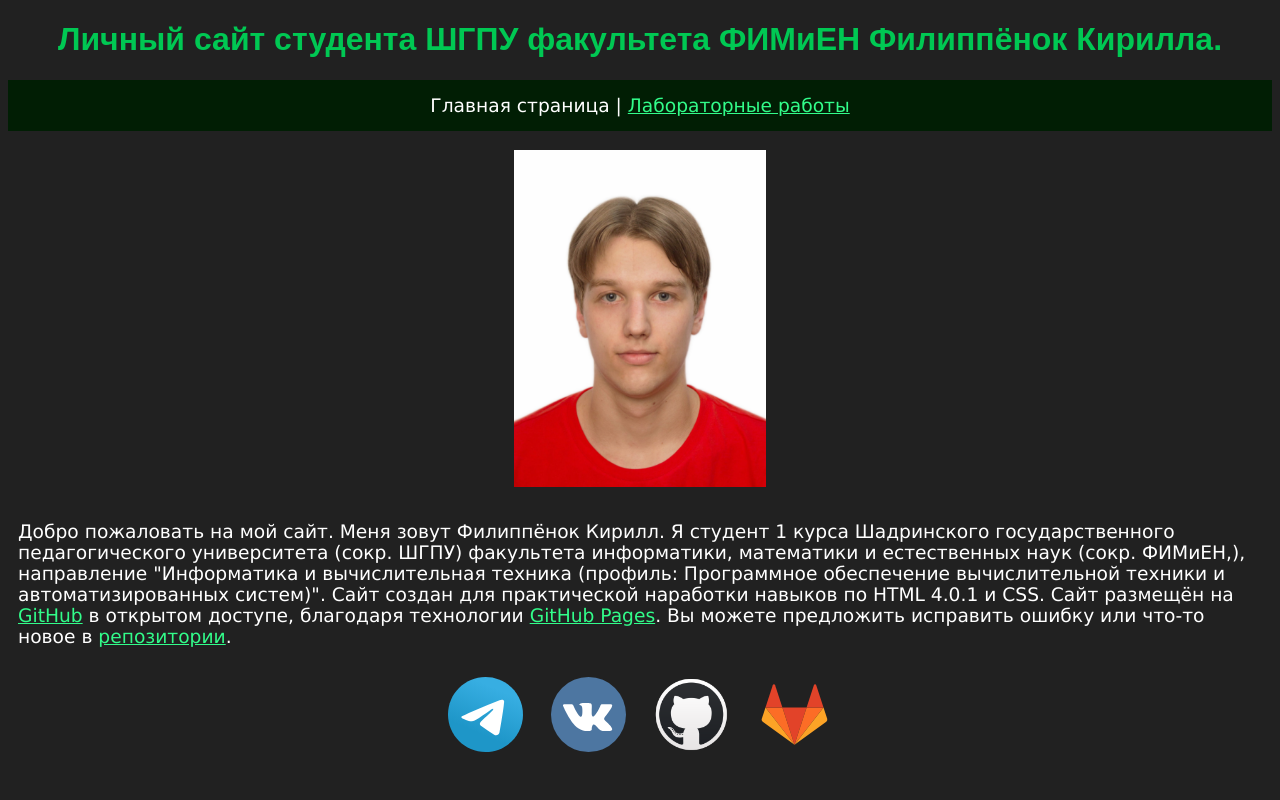
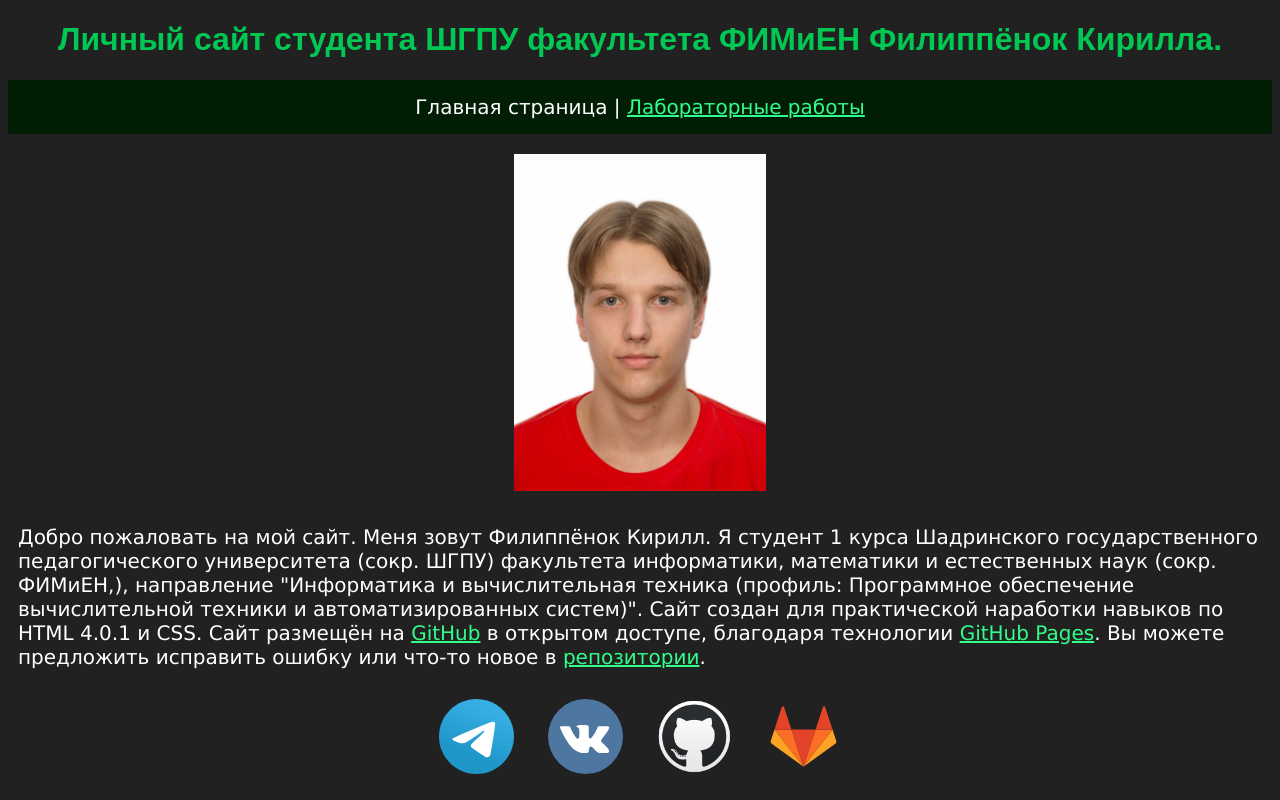
Before and after one commit to kfilippenok/kfilippenok.github.io, a plain HTML site: page index.html in a window 1280 px wide. Drawn offline with Linux system fonts and the light colour scheme.

Commit message:
Go back to px and change paddings of links

```diff
--- a/index.html
+++ b/index.html
@@ -14,10 +14,10 @@
     <p class="content"><img src="./images/profile.jpg" width="20%" height="20%" alt="Моё фото."></p>
     <p id="description">Добро пожаловать на мой сайт. Меня зовут Филиппёнок Кирилл. Я студент 1 курса Шадринского государственного педагогического университета (сокр. <abbr>ШГПУ</abbr>) факультета информатики, математики и естественных наук (сокр. <abbr>ФИМиЕН,</abbr>), направление "Информатика и вычислительная техника (профиль: Программное обеспечение вычислительной техники и автоматизированных систем)". Сайт создан для практической наработки навыков по HTML 4.0.1 и CSS. Сайт размещён на <a href="https://github.com">GitHub</a> в открытом доступе, благодаря технологии <a href="https://pages.github.com">GitHub Pages</a>. Вы можете предложить исправить ошибку или что-то новое в <a href="https://github.com/kfilippenok/kfilippenok.github.io">репозитории</a>.
     <p style="text-align: center;">
-        <a style="padding: 12px;" href="https://t.me/kfilippenok"><img width="75" height="75" src="./images/telegram.svg" alt="Link to Telegram"></a>
-        <a style="padding: 12px;" href="https://vk.com/kfilippenok"><img width="75" height="75" src="./images/vk.svg" alt="Link to VK"></a>
-        <a style="padding: 12px;" href="https://github.com/kfilippenok"><img width="75" height="75" src="./images/github_new.png" alt="Link to GitHub"></a>
-        <a style="padding: 12px;" href="https://gitlab.com/kfilippenok"><img width="75" height="75" src="./images/gitlab.svg" alt="Link to GitLab"></a>
+        <a style="padding-right: 30px; padding-top: 12px;" href="https://t.me/kfilippenok"><img width="75" height="75" src="./images/telegram.svg" alt="Link to Telegram"></a>
+        <a style="padding-right: 30px; padding-top: 12px;" href="https://vk.com/kfilippenok"><img width="75" height="75" src="./images/vk.svg" alt="Link to VK"></a>
+        <a style="padding-right: 30px; padding-top: 12px;" href="https://github.com/kfilippenok"><img width="75" height="75" src="./images/github_new.png" alt="Link to GitHub"></a>
+        <a style="padding-top: 12px;" href="https://gitlab.com/kfilippenok"><img width="75" height="75" src="./images/gitlab.svg" alt="Link to GitLab"></a>
     </p>
 </body>
 </html>
--- a/mystyle.css
+++ b/mystyle.css
@@ -7,15 +7,15 @@
 #panel {
     text-align: center;
     font-family: Geneva, Arial, Helvetica, fantasy;
-    font-size: 14pt;
+    font-size: 20px;
     background-color: #011e04;
-    padding: 11.25pt;
+    padding: 15px;
 }
 
 #description {
-    padding: 7.5pt;
+    padding: 10px;
     font-family: Geneva, Arial, Helvetica, sans-serif;
-    font-size: 14pt;
+    font-size: 20px;
     margin: 15pt auto;
 }
 
@@ -28,7 +28,7 @@ body {
 .content {
     text-align: center;
     font-family: Geneva, Arial, Helvetica, sans-serif;
-    margin: 7.5pt auto;
+    margin: 10px auto;
 }
 
 a {
```
